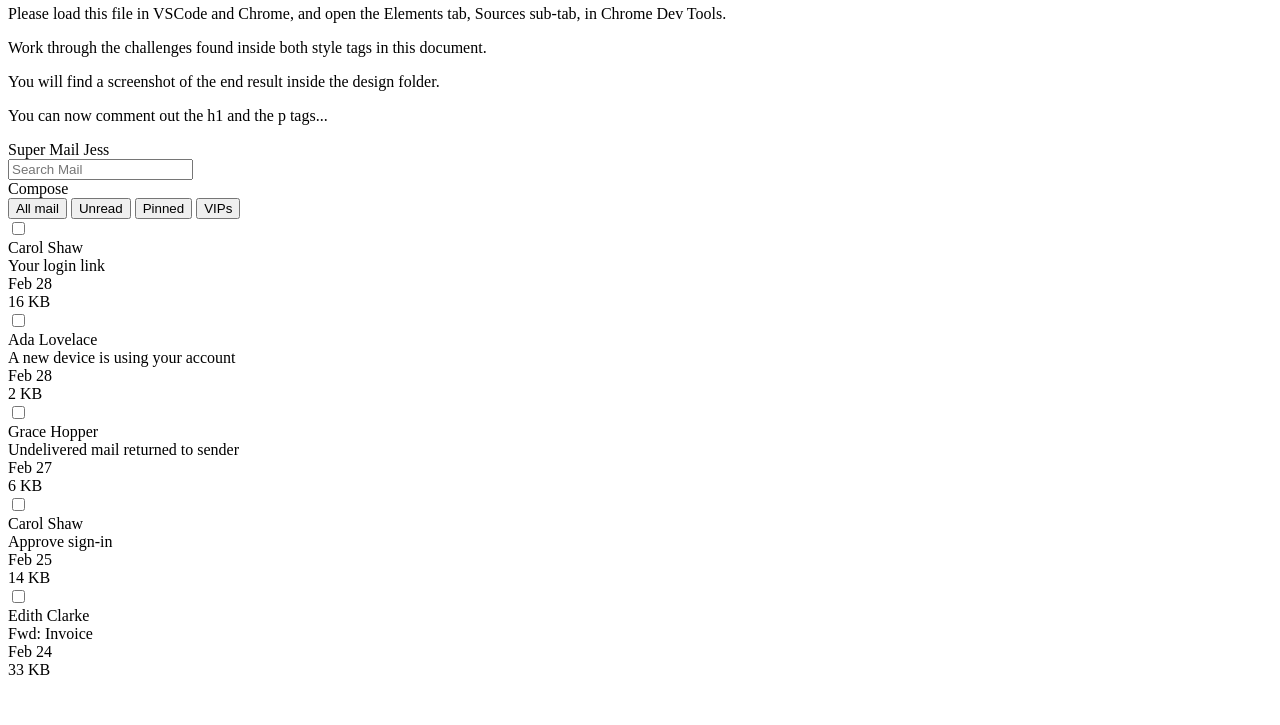
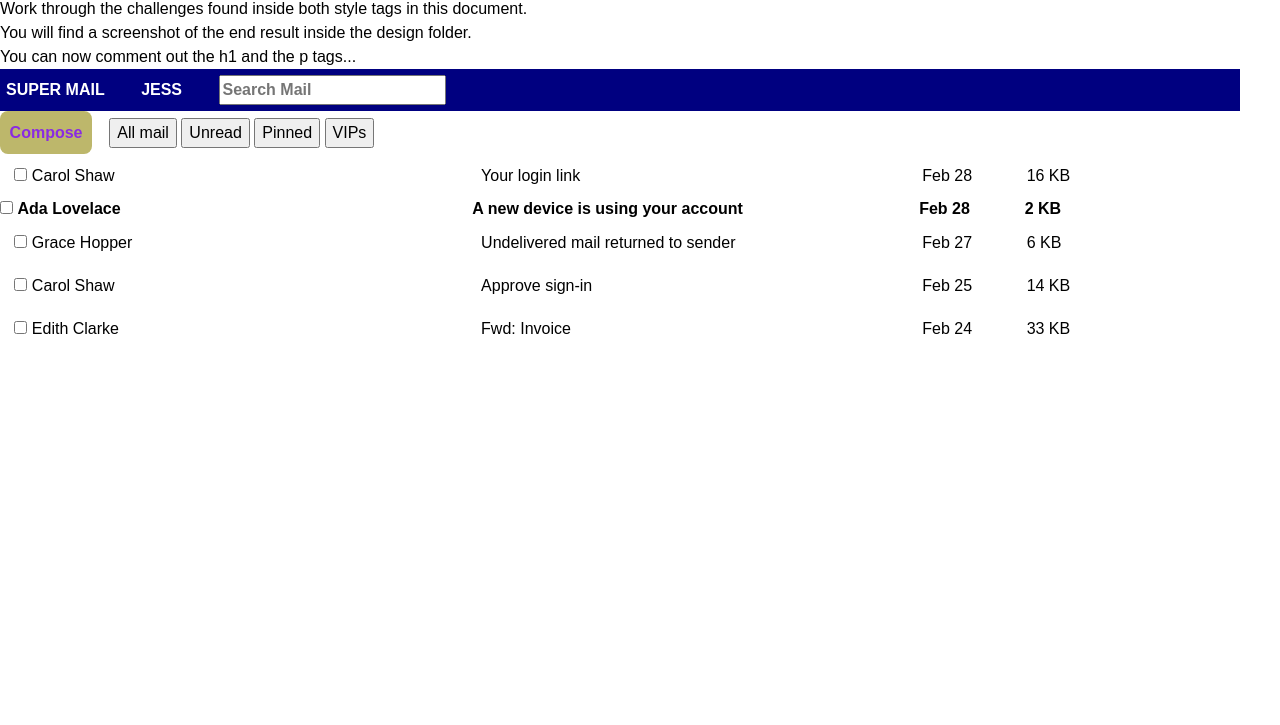
Before and after one commit to bloominstituteoftechnology/module-project-html-and-css-ii-ikeatl, a plain HTML site: page index.html in a window 1280 px wide. Shown: the part 75-800 px from the top of the page. Drawn offline with Linux system fonts and the light colour scheme.

Commit message:
Sprint 2 Project

```diff
--- a/index.html
+++ b/index.html
@@ -5,63 +5,202 @@
   <meta charset="UTF-8">
   <style>
     /* 👉 Task 1- Apply the reset found on this page: https://www.joshwcomeau.com/css/custom-css-reset/ */
+    /*
+  1. Use a more-intuitive box-sizing model.
+*/
+    *,
+    *::before,
+    *::after {
+      box-sizing: border-box;
+    }
 
+    /*
+  2. Remove default margin
+*/
+    * {
+      margin: 0;
+    }
+
+    /*
+  Typographic tweaks!
+  3. Add accessible line-height
+  4. Improve text rendering
+*/
+    body {
+      line-height: 1.5;
+      -webkit-font-smoothing: antialiased;
+    }
+
+    /*
+  5. Improve media defaults
+*/
+    img,
+    picture,
+    video,
+    canvas,
+    svg {
+      display: block;
+      max-width: 100%;
+    }
+
+    /*
+  6. Remove built-in form typography styles
+*/
+    input,
+    button,
+    textarea,
+    select {
+      font: inherit;
+    }
+
+    /*
+  7. Avoid text overflows
+*/
+    p,
+    h1,
+    h2,
+    h3,
+    h4,
+    h5,
+    h6 {
+      overflow-wrap: break-word;
+    }
+
+    /*
+  8. Create a root stacking context
+*/
+    #root,
+    #__next {
+      isolation: isolate;
+    }
   </style>
   <style>
     /* 👉 Task 2- Target the body element.
     Apply a font family of Arial to the body element.
     The font property is inherited by descendant (nested) elements. */
+    body {
+      font-family: Arial;
+    }
 
     /* 👉 Task 3- Target the element with id headerTop.
     Apply white color to the text, some padding using px or rem units, and a dark background color. */
+    #headerTop {
+      color: white;
+      padding: 6px;
+      background-color: navy;
+    }
 
     /* 👉 Task 4- Target the divs that are directly nested underneath the id headerTop.
     Make them display as inline block, instead of block.
     This will make them render on the same line. */
+    /* #headerTop>div {
+      display: inline-block;
+    } */
 
     /* 👉 Task 5- Target the spans that are nested inside the id headerTop.
     Make them have some margin on the right.
     This will prevent the spans from crashing against one another. */
+    #headerTop, span {
+      margin-right: 2rem;
+    }
 
     /* 👉 Task 6- Target the first span nested inside the element with id headerTop.
     Make it have a font weight of bold, and transform the text to uppercase. */
+    #headerTop, span:nth-of-type(1) {
+      font-weight: bold;
+      text-transform: uppercase;
+    }
 
     /* 👉 Task 7- Target the id headerBottom.
     Give it a bottom border of 1 pixel, solid gray, and a little bit of padding using px or rem units. */
+    #headerBottom {
+      border-bottom: 1px solid gray;
+      padding: 0.66rem;
+    }
 
     /* 👉 Task 8- Target the divs that are nested directly inside the element with id headerBottom.
     Make them display as inline block, instead of block.
     This will cause them to render on the same line.
     You can consolidate this rule with the one on step. 4 */
+    #headerBottom div, #headerTop div {
+      display: inline-block;
+    }
 
     /* 👉 Task 9- Target the "Compose" button, although note it's a div instead an actual button.
     Give it color, bold text, background, padding, border radius, margin right, and a cursor of pointer. */
+    #headerBottom div:first-child {
+      color: blueviolet;
+      font-weight: bold;
+      background-color: darkkhaki;
+      padding: 0.6rem;
+      border-radius: 0.5rem;
+      margin-right: 0.8rem;
+      cursor: pointer;
+    }
 
     /* 👉 Task 10- Research how to remove all the default styling of button elements.
     Target the button elements inside the element with id headerBottom.
     Remove all their styling, give them a bit of margin to the right, and a cursor of pointer. */
+    #headerBottom, div:nth-child(2) {
+  /* // This removes styles added by default to button elements.
+  // For when something should semantically be a button,
+  // but isn't buttony in appearance. */
+  background-color: transparent;
+  border: none;
+  margin: 0;
+  padding: 0;
+  text-align: inherit;
+  font: inherit;
+  border-radius: 0;
+  appearance: none;
+  /* // Just in case we missed anything. */
+  margin-right: 0.5rem;
+  cursor: pointer;
+
+}
 
     /* 👉 Task 11- Target the button element inside the id headerBottom that has a class of active
     Make the font weight be bolder, and add a bottom border of 2 pixels solid color (you choose the color).
     Add the class name to the "All mail" button. */
+    #headerBottom button:active:first-child {
+      font-weight: bolder;
+      border-bottom: 2px solid tomato;
+
+    }
 
     /* 👉 Task 12- Target all divs directly nested inside elements with a class of email,
     and make them display as inline-block elements.
     This will make each email render all its details in the same line*/
+    .email div {
+      display: inline-block;
+    }
 
     /* 👉 Task 13- Target the elements with a class of email.
     Give them some padding, bigger padding to the left, and a bottom border of very light grey. */
+    .email {
+      padding: 0.6rem;
+      padding-left: 0.9rem;
+      border-bottom: lightgray;
+    }
 
     /* 👉 Task 14- Target each div inside the element with a class of email.
     Make the email author and the email subject take 35% of the width of the parent element.
     Make the check, the date and the size take up 8% of the width of the parent element.
     This will arrange the details in visible columns. */
+    .email .email-name, .email-subject {
+      width: 35%;
+    }
+    .email .email.check, .email-date, .email-size {
+      width: 8%;
+    }
 
     /* 👉 Task 15- Target the second email and have its font weight be bold.
     This will make it look "unread". */
+    #emails >:nth-child(2) {
+      font-weight: bold;
+    }
 
     /* Well done! Check the design file to make sure you are close enough. */
-
   </style>
   <title>Document</title>
 </head>
```
